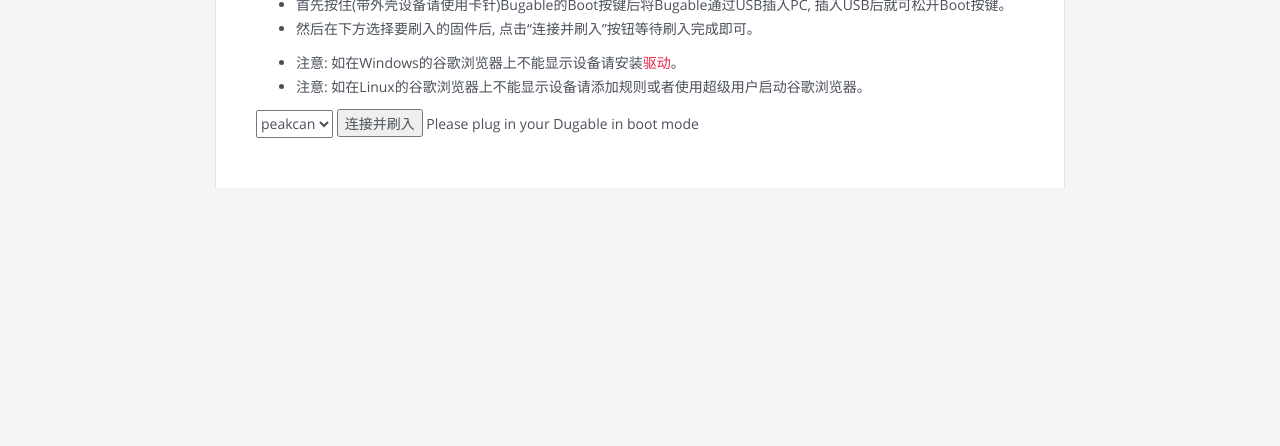
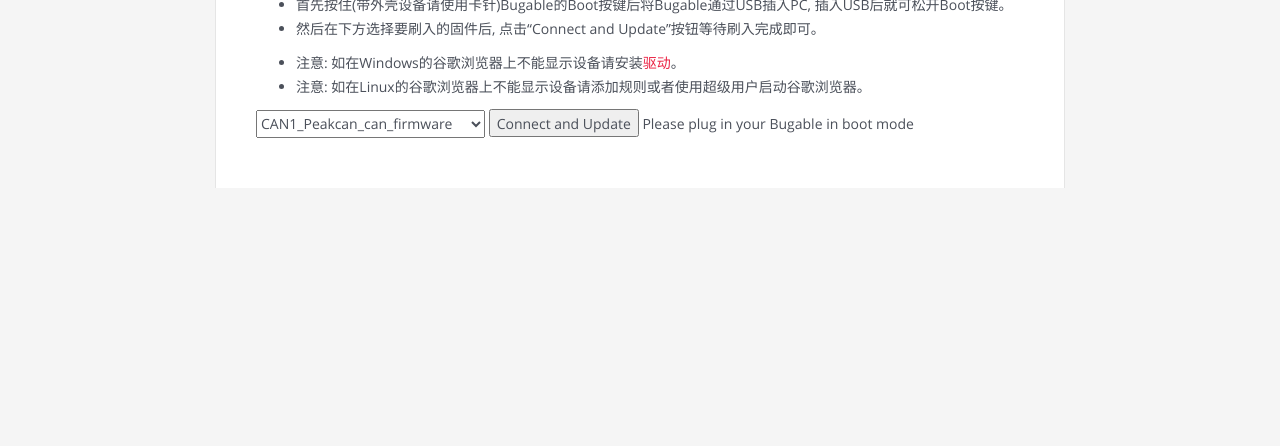
Before and after one commit to fzxhub/updater, a plain HTML site: page index.html in a window 1280 px wide. Shown: the part 354-800 px from the top of the page. Drawn offline with Linux system fonts and the light colour scheme.

Commit message:
增加bin

```diff
--- a/dfu-util.js
+++ b/dfu-util.js
@@ -478,7 +478,7 @@ var device = null;
                         }
                         await device.do_download(transferSize, firmwareFile, manifestationTolerant).then(
                             () => {
-                                logInfo("Your CANable has been updated! Return the boot jumper to its normal position, if applicable. Unplug/replug the device to start using the new firmware.");
+                                logInfo("Your Bugable has been updated! Return the boot jumper to its normal position, if applicable. Unplug/replug the device to start using the new firmware.");
                                 setLogContext(null);
                                 if (!manifestationTolerant) {
                                     device.waitDisconnected(5000).then(
@@ -549,7 +549,7 @@ var device = null;
                     }
 
                     if (matching_devices.length == 0) {
-                        statusDisplay.textContent = 'Please plug in your Dugable in boot mode'; // EMZ suppress this message 'No device found on auto.';
+                        statusDisplay.textContent = 'Please plug in your Bugable in boot mode'; // EMZ suppress this message 'No device found on auto.';
                     } else {
                         if (matching_devices.length == 1) {
                             statusDisplay.textContent = 'Connecting...';
@@ -557,7 +557,7 @@ var device = null;
                             console.log(device);
                             device = await connect(device);
                         } else {
-                            statusDisplay.textContent = "Detected Dugable device";
+                            statusDisplay.textContent = "Detected Bugable device";
                         }
                         //vidField.value = "0x" + hex4(matching_devices[0].device_.vendorId).toUpperCase();
                         vid = matching_devices[0].device_.vendorId;
@@ -755,7 +755,7 @@ var device = null;
                         }
                         await device.do_download(transferSize, firmwareFile, manifestationTolerant).then(
                             () => {
-                                logInfo("Your CANable has been updated! Return the boot jumper to its normal position, if applicable. Unplug/replug the device to start using the new firmware.");
+                                logInfo("Your Bugable has been updated! Return the boot jumper to its normal position, if applicable. Unplug/replug the device to start using the new firmware.");
                                 setLogContext(null);
                                 if (!manifestationTolerant) {
                                     device.waitDisconnected(5000).then(
--- a/index.html
+++ b/index.html
@@ -89,18 +89,18 @@
         <h1>Updater</h1>
         <ul>
             <li>首先按住(带外壳设备请使用卡针)Bugable的Boot按键后将Bugable通过USB插入PC, 插入USB后就可松开Boot按键。</li>
-            <li>然后在下方选择要刷入的固件后, 点击“连接并刷入”按钮等待刷入完成即可。</li>
+            <li>然后在下方选择要刷入的固件后, 点击“Connect and Update”按钮等待刷入完成即可。</li>
             <p>     </p>
 	        <li>注意: 如在Windows的谷歌浏览器上不能显示设备请安装<a href="./driver/ImpulseRC_Driver_Fixer.exe">驱动</a>。</li>
 	        <li>注意: 如在Linux的谷歌浏览器上不能显示设备请添加规则或者使用超级用户启动谷歌浏览器。</li>
         </ul>
-
         <p>
             <select id="firmware_path" style="height: 28px;">
-
-                <option value="./bin/pcan.bin">peakcan</option>
+                <option value="./bin/CAN1_Peakcan_can_firmware.bin">CAN1_Peakcan_can_firmware</option>
+                <option value="./bin/CAN2_Peakcan_fd_firmware.bin">CAN2_Peakcan_fd_firmware</option>
+                <option value="./bin/CAN2_Vector_VN1610_firmware.hex">CAN2_Vector_VN1610_firmware</option>
             </select>
-            <button id="connect" style="height: 28px;">连接并刷入</button>
+            <button id="connect" style="height: 28px;">Connect and Update</button>
         <span id="status"></span>
         </p>
 
@@ -115,11 +115,9 @@
         </form>
 
 
-	<!-- <p style="padding-top: 3em;"><em>CANable builds are compiled direcly from the <a href="https://github.com/normaldotcom/candleLight_fw.git">candlelight</a> and <a href="https://github.com/normaldotcom/cantact-fw.git">slcan</a> repositories on github</em></p>
+	<!-- <p style="padding-top: 3em;"><em>Bugable builds are compiled direcly from the <a href="https://github.com/normaldotcom/candleLight_fw.git">candlelight</a> and <a href="https://github.com/normaldotcom/cantact-fw.git">slcan</a> repositories on github</em></p>
          <p><em>Powered by Devan Lai's <a href="https://github.com/devanlai/webdfu">webdfu</a></em></p> -->
     </div>
-
-
 
         <!-- Footer -->
         <!--
```
Also changed, not shown: 4 other files.
